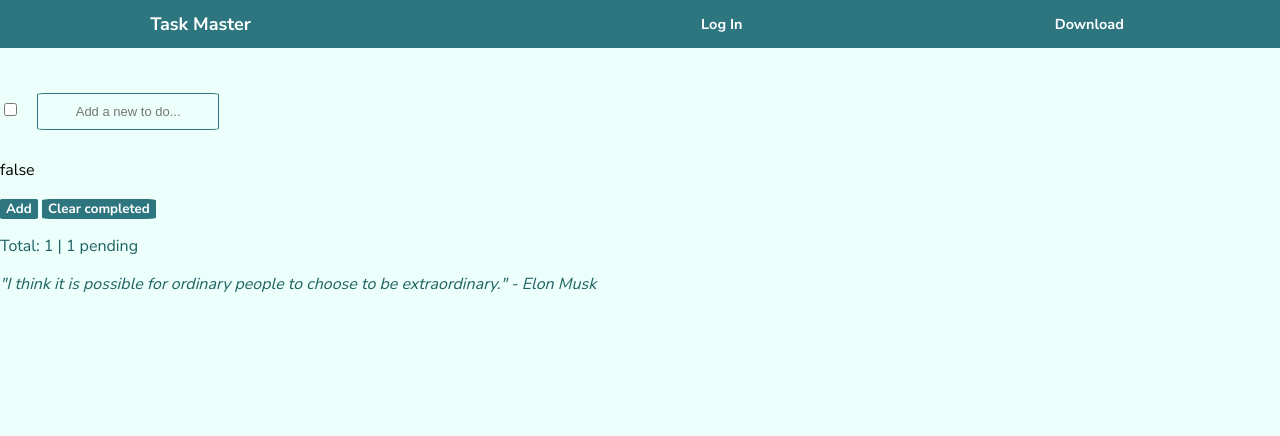
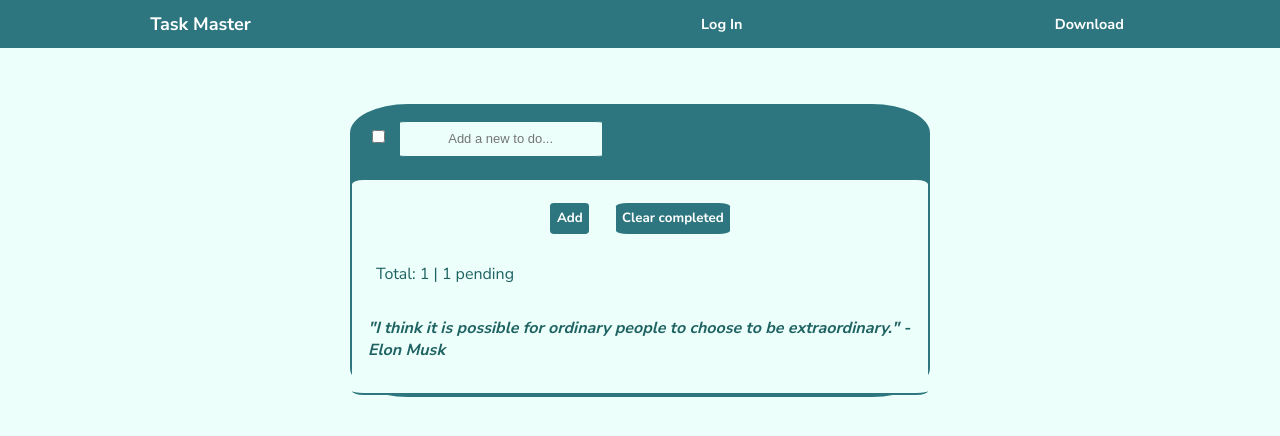
Before and after one commit to Naom19/frontend--tecnico, a SvelteKit app: page / in a window 1280 px wide. Both pictures are taken after a click on the button "Add". Shown: the top 436 px of the page. Built offline with nearby package versions, Linux system fonts and the light colour scheme; no server answers; the database is empty.

Commit message:
style: classes and responsive design

```diff
--- a/src/routes/+page.svelte
+++ b/src/routes/+page.svelte
@@ -56,28 +56,59 @@
 	<button class="navBtns">Download</button>
 </div>
 
-
+<section class="gralContainer">
 	{#each todos as todo}
+	<div class="listContainer">
 		<div class:done = {todo.status}>
 			<input type="checkbox"
 			 bind:checked={todo.status} on:change={() => updateTodoStatus(todo)} />
 			<input bind:value={todo.title} type="text"
 			placeholder="Add a new to do..." class="todoInput" />
-		<p>{todo.status}</p>
+		</div>
 	</div>
 
 {/each}
 
+<div class="bottomContainer">
+	<div class="btnsContainer">
+		<button class="addBtn" on:click= {() => add(newTodoTitle)}>Add</button>
+		<button class="clearBtn" on:click={clear}>Clear completed</button>
+	</div>
+	<p id="totalTodos">Total: {total} | {pending} pending </p>
+	<p id="quote">"I think it is possible for ordinary people to choose to be extraordinary." - Elon Musk</p>
+</div>
 
-<button class="addBtn" on:click= {() => add(newTodoTitle)}>Add</button>
-
-<button class="clearBtn" on:click={clear}>Clear completed</button>
-
-<p id="totalTodos">Total: {total} | {pending} pending </p>
-
-<p id="quote">"I think it is possible for ordinary people to choose to be extraordinary." - Elon Musk</p>
+</section>
 
 <style>
+
+@media screen and (min-width: 320px) {
+    .gralContainer{
+        width: 35%;
+    }
+    .listContainer {
+        width: 30%;
+    }
+}
+
+@media screen and (min-width: 700px) {
+    .gralContainer {
+        width: 35%;
+    }
+    .listContainer {
+        width: 30%;
+    }
+}
+
+@media screen and (min-width: 1000px) {
+    .gralContainer {
+        width: 45%;
+    }
+    .listContainer {
+        width: 40%;
+    }
+}
+
 
 	.navBar {
 		display: flex;
@@ -101,11 +132,29 @@
 		font-weight: bold;
 		font-size: 0.9em;
 	}
+
+	.listContainer{
+		height: fit-content;
+		width: 20em;
+		padding: 0.5em 1em 1em;
+	}
+
     .done {
+        opacity: 0.3;
+    }
+
+	.gralContainer{
 		display: flex;
 		justify-content: center;
-		align-items: center;
-        opacity: 0.3;
+		flex-direction: column;
+		background-color: #2d767f;
+		height: fit-content;
+		max-width: 45%;
+		border-radius: 10%;
+		border: 2px solid #2d767f;
+		margin-top: 3.5em;
+		margin-left: auto;
+		margin-right: auto;
 	}
 
 	.todoInput {
@@ -113,10 +162,23 @@
 		width: fit-content;
 		background-color: #ecfffb;
 		border-radius: 4%;
-		border: 1.5px solid #2d767f; /* make the line border more svelte */
+		border: 1.5px solid #2d767f;
 		font-size: small;
 		text-align: center;
-		margin: 1em;
+		margin: 0.5em;
+		padding-left: 1em;
+		padding-right: 1em;
+	}
+	.btnsContainer{
+		display: flex;
+		justify-content: center;
+	}
+
+	.bottomContainer{
+		background-color: #ecfffb;
+		border-bottom: 2px solid #2d767f;
+		border-top: 10px solid #ecfffb;
+		border-radius: 2%;
 	}
 
     .addBtn {
@@ -124,8 +186,10 @@
         font-family: 'Nunito Sans', sans-serif;
         color: #ffffff;
 		font-weight: bold;
-		border-radius: 7%;
+		border-radius: 10%;
 		border: 0;
+		margin: 1em;
+		padding: 0.5em;
     }
 
 	.clearBtn{
@@ -133,18 +197,24 @@
 		font-family: 'Nunito Sans', sans-serif;
 		color: #ffffff;
 		font-weight: bold;
-		border-radius: 7%;
+		border-radius: 10%;
 		border: 0;
+		margin: 1em;
 	}
 
 	#totalTodos{
 		font-size: medium;
 		color: #1e6262;
+		padding-left: 1.5em;
 	}
 
 	#quote {
 		font-style: italic;
+		font-weight: bold;
 		color: #1e6262;
+		padding: 1em;
+		border-bottom: #2d767f;
+		border-radius: 15%;
 	}
 
 
```
Lines whose indentation alone changed are shown as unchanged.
